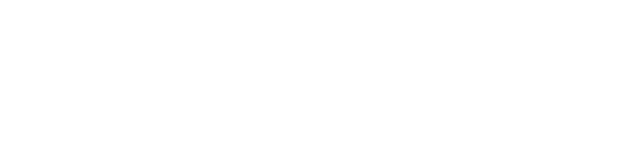
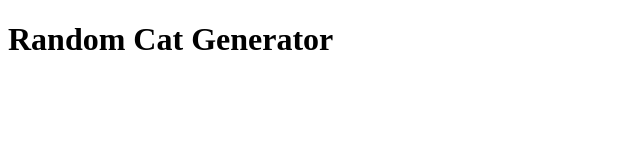
Before and after one commit to CourtKnee219/Random-Cat-Generator, a plain HTML site: page src/index.html in a window 1280 px wide. Shown: the whole page, without its empty margins (0-640 px from the left). Drawn offline with Linux system fonts and the light colour scheme.

Commit message:
Add page title and main container

```diff
--- a/src/index.html
+++ b/src/index.html
@@ -7,7 +7,9 @@
     <link rel="stylesheet" href="style.css" />
 </head>
 <body>
-
+    <header>
+        <h1>Random Cat Generator</h1>
+    </header>
 
 
     <script src="script.js"></script>
```
